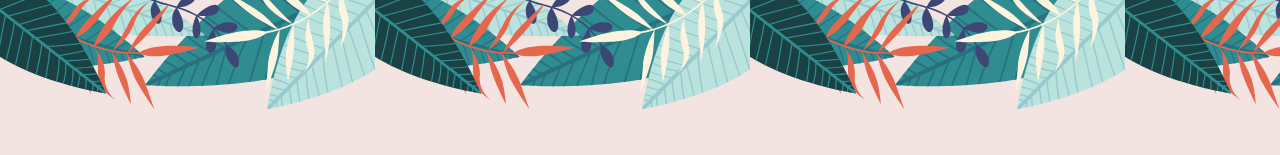
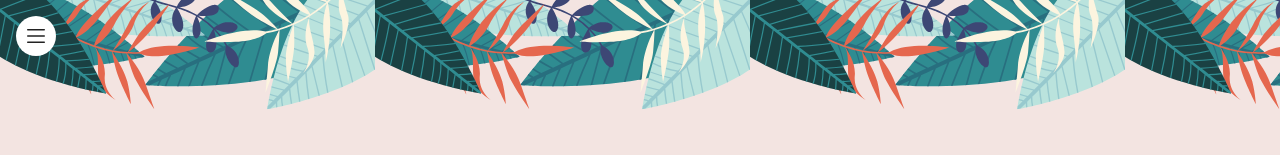
Before and after one commit to sleam91/vue-airbean, a Vue app: page /about in a window 1280 px wide. Shown: the top 155 px of the page. Built offline with nearby package versions, Linux system fonts and the light colour scheme.

Commit message:
added menu button to top component. it has main menu in it so it is now allways present where the top component is present

```diff
--- a/src/components/MainMenu.vue
+++ b/src/components/MainMenu.vue
@@ -25,7 +25,7 @@ export default {
 }
 </script>
 
-<style scope lang="scss">
+<style scoped lang="scss">
 .mainMenu {
     z-index: 10;
     position: absolute;
--- /dev/null
+++ b/src/components/MenuButton.vue
@@ -0,0 +1,64 @@
+<template>
+    <div class="menuButton">
+        <button class="showMainMenu"    :class="{ noDisplay : !hideMenu}"
+                                        v-on:click="displayMenu"/>
+        <main-menu  :class="{ noDisplay : hideMenu}"
+                    v-on:close-menu="hideMainMenu"/>
+    </div>
+</template>
+
+<script>
+import MainMenu from '@/components/MainMenu'
+
+export default {
+
+    data(){return{
+        hideMenu : true
+    }},
+
+    methods: {
+        displayMenu() {
+            console.log('in displayMenu');
+            this.hideMenu = false
+            console.log('hideMenu is now ' + this.hideMenu);
+        },
+        hideMainMenu() {
+            console.log('in hideMainMenu');
+            this.hideMenu = true
+            console.log('hideMenu is now ' + this.hideMenu);
+        }
+    },
+
+    components: {
+        MainMenu
+    }
+}
+</script>
+
+<style scoped lang="scss">
+.noDisplay {
+    display: none;
+}
+.menuButton{
+    z-index: 8;
+}
+.showMainMenu {
+    z-index: 9;
+    height: 2.5rem;
+    width: 2.5rem;
+    background-image: url('../assets/graphics/navicon.svg');
+    background-size: 1.1rem;
+    background-repeat: no-repeat;
+    background-position: center;
+    padding: none;
+    margin: none;
+    box-shadow: none;
+    position: absolute;
+    left: 1rem;
+    top: 1rem;
+    background-color: white;
+    border: none;
+    border-radius: 50%;
+    outline: none;
+}
+</style>
--- a/src/components/Top.vue
+++ b/src/components/Top.vue
@@ -1,11 +1,17 @@
 <template>
   <div class="top">
+    <menu-button/>
   </div>
 </template>
 
 <script>
+import MenuButton from '@/components/MenuButton'
+
 export default {
   name: 'Top',
+  components: {
+    MenuButton
+  },
 }
 </script>
 
```
